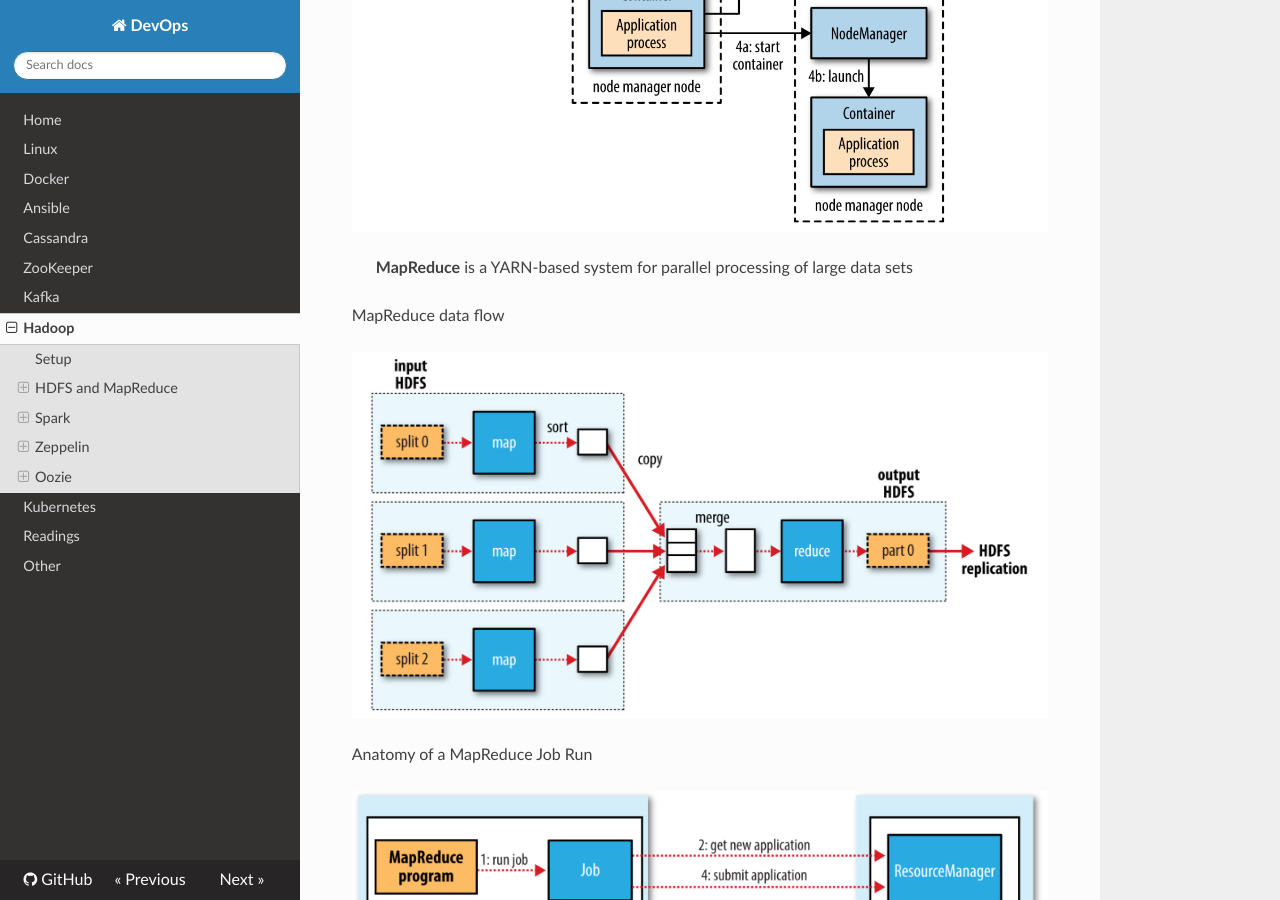
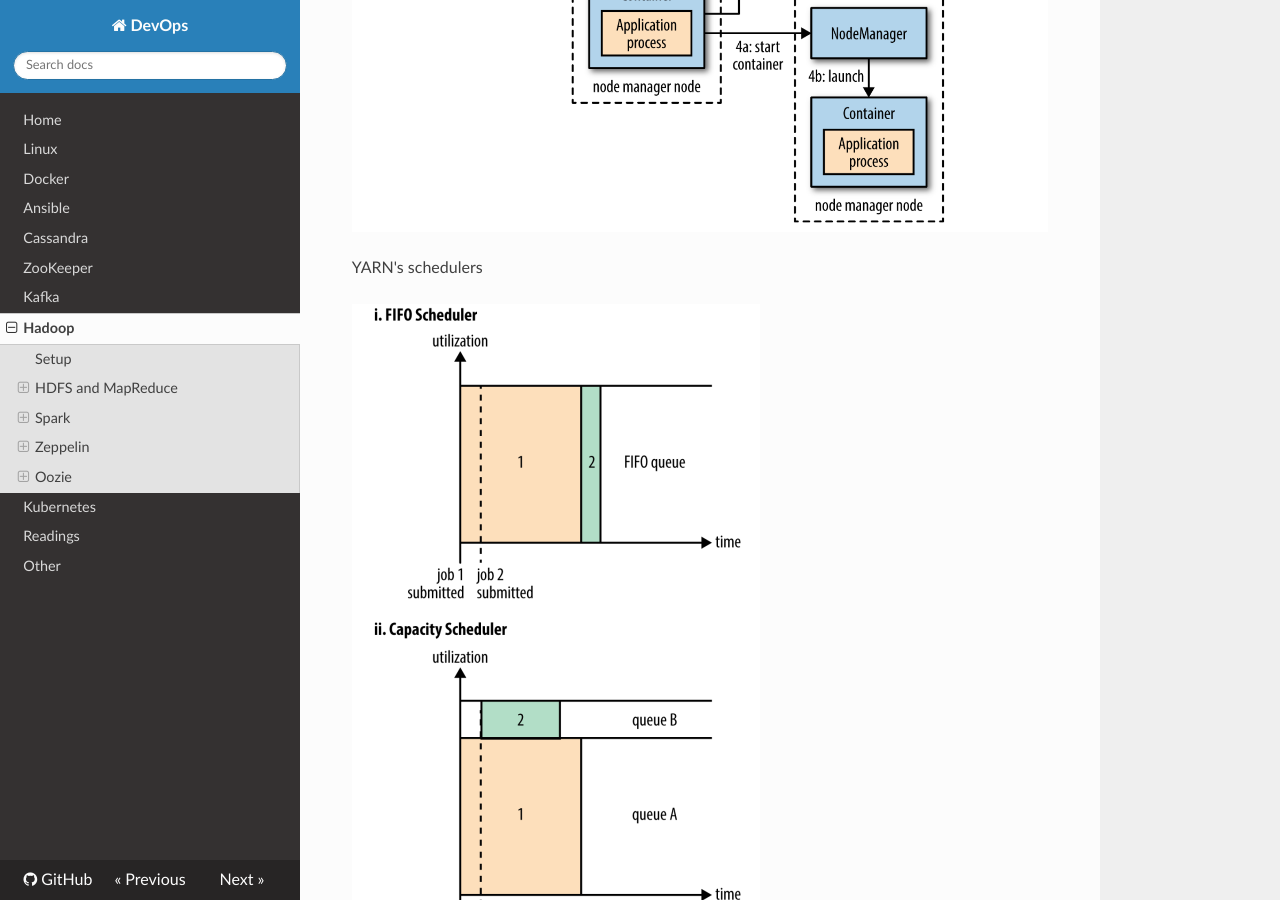
Before and after one commit to niqdev/devops, an MkDocs documentation site: the page built from docs/hadoop.md, in a window 1280 px wide and 900 px high, scrolled down 4070 px. Built offline with MkDocs 1.6.1, drawn with Linux system fonts in a browser that asks for light colours; nearby versions of some CDN libraries; old or Windows-style settings are respelled for this version of MkDocs; some of the changed text lies outside the part shown.

Commit message:
hadoop: update spark doc

````diff
--- a/docs/hadoop.md
+++ b/docs/hadoop.md
@@ -157,13 +157,17 @@ Anatomy of a YARN Application Run
 
 ![yarn-application](img/yarn-application.png)
 
+YARN's schedulers
+
+![yarn-scheduler](img/yarn-scheduler.png)
+
 > **MapReduce** is a YARN-based system for parallel processing of large data sets
 
 MapReduce data flow
 
 ![map-reduce-data-flow](img/map-reduce-data-flow.png)
 
-Anatomy of a MapReduce Job Run
+MapReduce application on YARN
 
 ![map-reduce-job](img/map-reduce-job.png)
 
@@ -309,6 +313,10 @@ Documentation
 * [Understanding Resource Allocation configurations for a Spark application](http://site.clairvoyantsoft.com/understanding-resource-allocation-configurations-spark-application)
 
 ![spark-architecture](img/spark-architecture.png)
+
+Spark application on YARN
+
+![spark-job](img/spark-job.png)
 
 ```bash
 # start REPL
````
Also changed, not shown: docs/img/spark-job.png (added), docs/img/yarn-scheduler.png (added).
